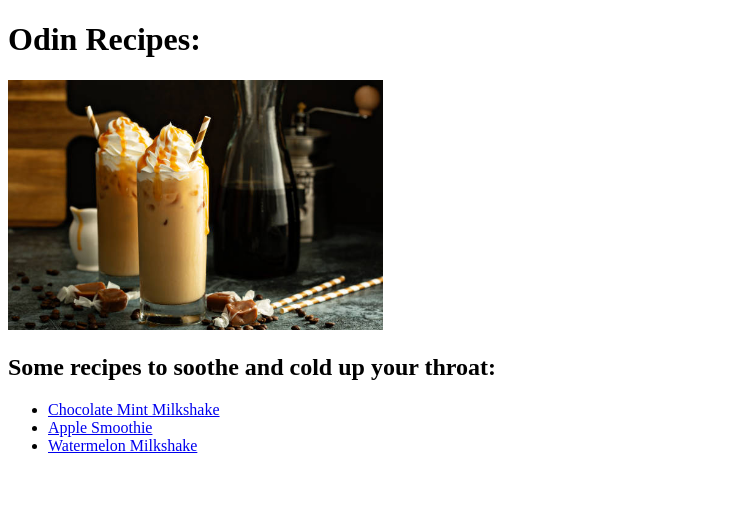
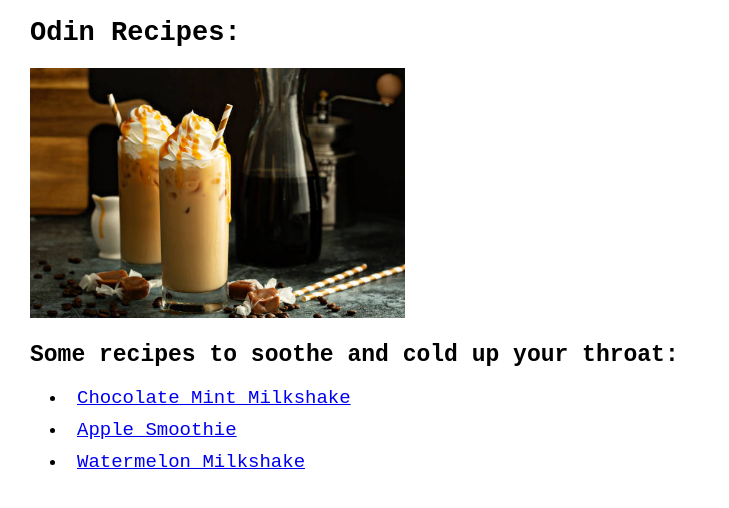
Before and after one commit to Errorance/odin-recipes, a plain HTML site: page index.html in a window 1280 px wide. Shown: the whole page, without its empty margins (0-729 px from the left). Drawn offline with Linux system fonts and the light colour scheme.

Commit message:
Change font, add new rules in CSS
The website will be more designed, styled, beautiful.

```diff
--- a/index.html
+++ b/index.html
@@ -6,10 +6,10 @@
 </head>
 
 <body>
-    <h1>Odin Recipes:</h1>
+    <h1 style="margin-bottom: 20px;">Odin Recipes:</h1>
     <img src="./images/wallpaper.jpg" alt="Drinks/Milkshakes Recipes">
-    <h2><strong>Some recipes to soothe and cold up your throat:</strong></h2>
-    <ul>
+    <div class="some">Some recipes to soothe and cold up your throat:</div>
+    <ul class="div">
         <li><a href="recipes/chocolate-mint-milkshake.html">Chocolate Mint Milkshake</a></li>
         <li><a href="recipes/apple-smoothie.html">Apple Smoothie</a></li>
         <li><a href="recipes/watermelon-milkshake.html">Watermelon Milkshake</a></li>
--- a/styles.css
+++ b/styles.css
@@ -2,3 +2,30 @@ img {
             height: 250px;
             width: auto;
         }
+ul, div {
+    font-size: 19px;
+}
+div {
+    padding-right: 500px;
+}
+* {
+    font-family: monospace;
+    margin-left: 10px;
+}
+ul.div li {
+    margin-bottom: 10px;
+}
+.some {
+    font-size: 23px;
+    font-weight:bold;
+    margin-top: 20px;
+}
+h1 {
+    font-size: 27px;
+}
+h2 {
+    font-size: 23px;
+}
+ul {
+    margin-left: -3px;
+}
```
Also changed, not shown: recipes/apple-smoothie.html (+2 -2 lines), recipes/chocolate-mint-milkshake.html (+2 -2 lines), recipes/watermelon-milkshake.html (+2 -2 lines).
